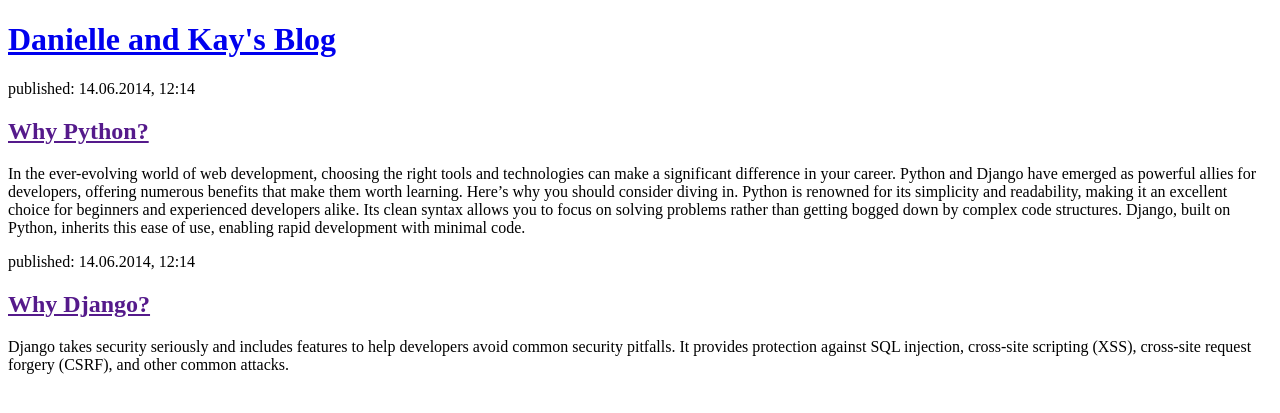
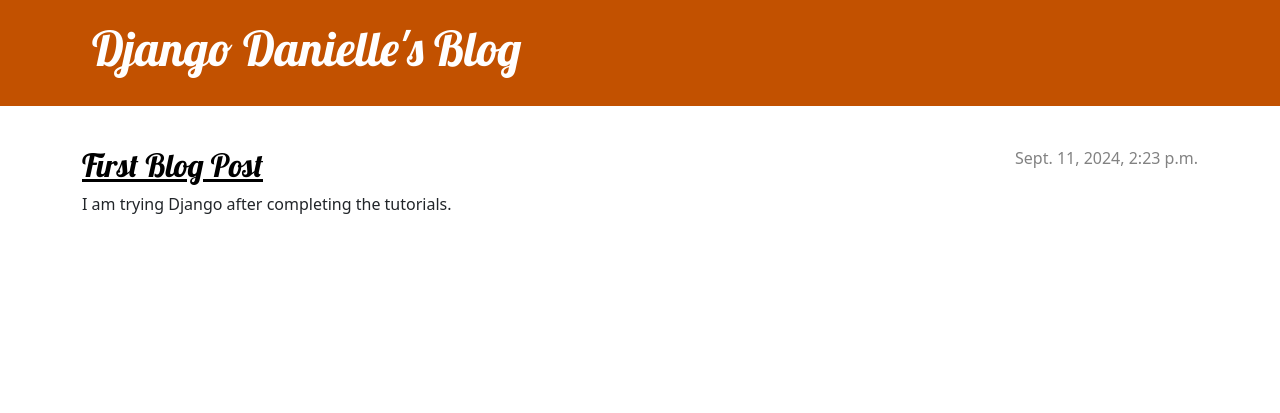
Before and after one commit to danistar12/my-first-blog, a Django app: page / in a window 1280 px wide. Shown: the top 413 px of the page. Run offline with Django 4.2, Linux system fonts and the light colour scheme; data comes from the database, SQL or seed files in the repository.

Commit message:
Modified templates to display posts from database.

```diff
--- /dev/null
+++ b/blog/static/css/blog.css
@@ -0,0 +1,70 @@
+.page-header {
+    background-color: #C25100;
+    margin-top: 0;
+    margin-bottom: 40px;
+    padding: 20px 20px 20px 40px;
+}
+
+.page-header h1,
+.page-header h1 a,
+.page-header h1 a:visited,
+.page-header h1 a:active {
+    color: #ffffff;
+    font-size: 36pt;
+    text-decoration: none;
+}
+
+h1,
+h2,
+h3,
+h4 {
+    font-family: 'Lobster', cursive;
+}
+
+.date {
+    color: #828282;
+}
+
+.save {
+    float: right;
+}
+
+.post-form textarea,
+.post-form input {
+    width: 100%;
+}
+
+.top-menu,
+.top-menu:hover,
+.top-menu:visited {
+    color: #ffffff;
+    float: right;
+    font-size: 26pt;
+    margin-right: 20px;
+}
+
+.post {
+    margin-bottom: 70px;
+}
+
+.post h2 a,
+.post h2 a:visited {
+    color: #000000;
+}
+
+.post > .date,
+.post > .actions {
+    float: right;
+}
+
+.btn-secondary,
+.btn-secondary:visited {
+    color: #C25100;
+    background: none;
+    border-color: #C25100;
+}
+
+.btn-secondary:hover {
+    color: #FFFFFF;
+    background-color: #C25100;
+}
--- /dev/null
+++ b/blog/templates/blog/base.html
@@ -0,0 +1,25 @@
+{% load static %}
+<!DOCTYPE html>
+<html>
+    <head>
+        <title>Django Danielle's Blog</title>
+        <link rel="stylesheet" href="https://cdn.jsdelivr.net/npm/bootstrap@5.1.3/dist/css/bootstrap.min.css" integrity="sha384-1BmE4kWBq78iYhFldvKuhfTAU6auU8tT94WrHftjDbrCEXSU1oBoqyl2QvZ6jIW3" crossorigin="anonymous">
+        <link rel="stylesheet" href="https://fonts.googleapis.com/css?family=Lobster&subset=latin,latin-ext">
+        <link rel="stylesheet" href="{% static 'css/blog.css' %}">
+    </head>
+    <body>
+        <header class="page-header">
+          <div class="container">
+              <h1><a href="/">Django Danielle's Blog</a></h1>
+          </div>
+        </header>
+        <main class="container">
+            <div class="row">
+                <div class="col">
+                {% block content %}
+                {% endblock %}
+                </div>
+            </div>
+        </main>
+    </body>
+</html>
--- a/blog/templates/blog/post_list.html
+++ b/blog/templates/blog/post_list.html
@@ -1,34 +1,13 @@
-<!DOCTYPE html>
-<html>
-    <head>
-        <title>blogLife</title>
-    </head>
-    <body>
-        <header>
-            <h1><a href="/">Danielle and Kay's Blog</a></h1>
-        </header>
+{% extends 'blog/base.html' %}
 
-        <article>
-            <time>published: 14.06.2014, 12:14</time>
-            <h2><a href="">Why Python?</a></h2>
-            <p>In the ever-evolving world of web development,
-                choosing the right tools and technologies can make a significant difference
-                in your career. Python and Django have emerged as powerful allies for developers,
-                offering numerous benefits that make them worth learning. Here’s why you should consider
-                diving in.
-                Python is renowned for its simplicity and readability, making it an excellent choice for
-                beginners and experienced developers alike. Its clean syntax allows you to focus on solving
-                problems rather than getting bogged down by complex code structures. Django, built on Python,
-                inherits this ease of use, enabling rapid development with minimal code.</p>
+{% block content %}
+    {% for post in posts %}
+        <article class="post">
+            <time class="date">
+                {{ post.published_date }}
+            </time>
+            <h2><a href="">{{ post.title }}</a></h2>
+            <p>{{ post.text|linebreaksbr }}</p>
         </article>
-
-        <article>
-            <time>published: 14.06.2014, 12:14</time>
-            <h2><a href="">Why Django?</a></h2>
-            <p>
-                Django takes security seriously and includes features to help developers avoid common security pitfalls.
-                It provides protection against SQL injection, cross-site scripting (XSS), cross-site request forgery (CSRF), and other common attacks.
-            </p>
-        </article>
-    </body>
-</html>
+    {% endfor %}
+{% endblock %}
--- a/blog/views.py
+++ b/blog/views.py
@@ -1,5 +1,7 @@
 from django.shortcuts import render
+from django.utils import timezone
+from .models import Post
 
-# Create your views here.
 def post_list(request):
-    return render(request, 'blog/post_list.html', {})
+    posts = Post.objects.filter(published_date__lte=timezone.now()).order_by('published_date')
+    return render(request, 'blog/post_list.html', {'posts': posts})
```
